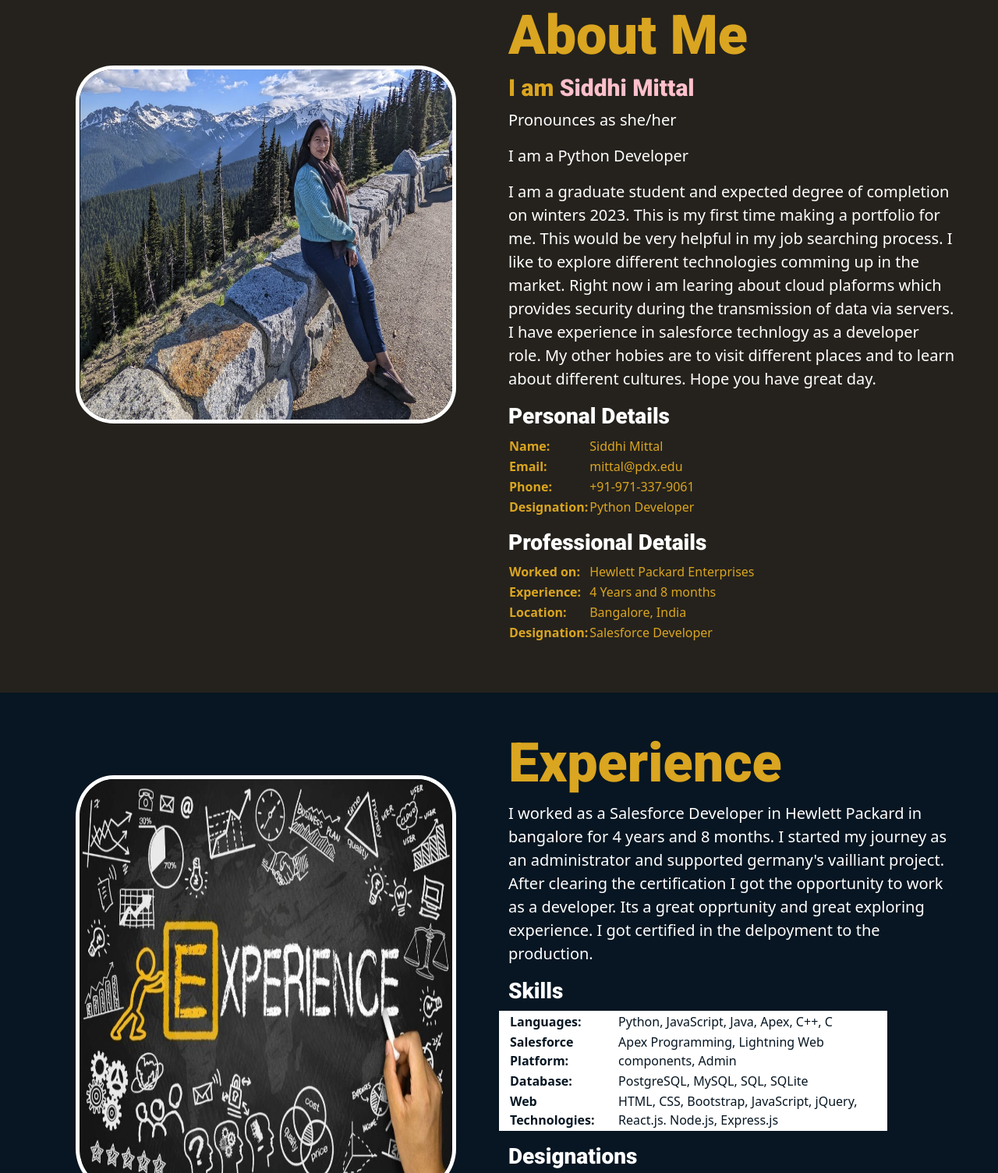
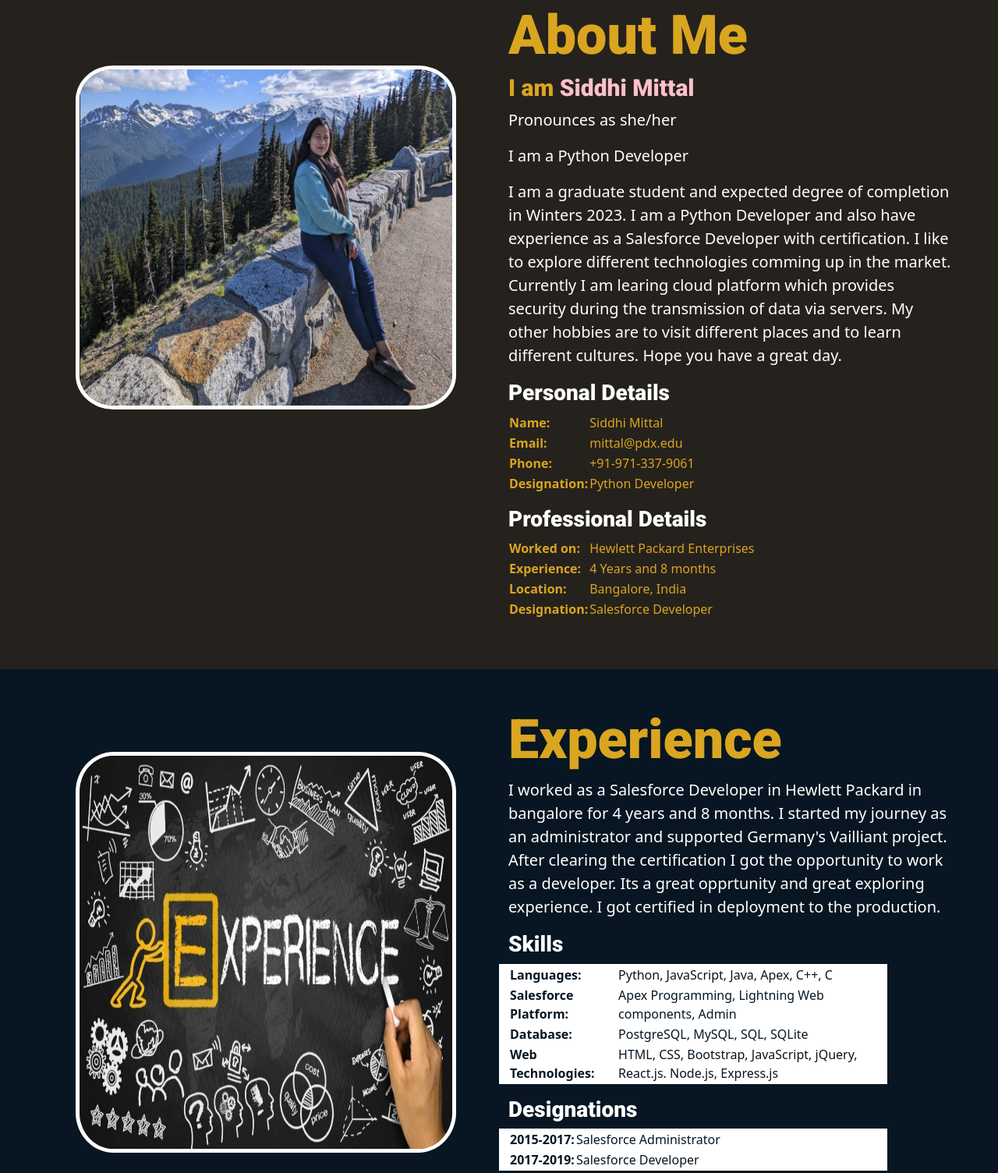
Before and after one commit to Siddhimittal/Siddhimittal.github.io, a plain HTML site: page index.html in a window 1280 px wide. Shown: the part 915-2419 px from the top of the page at 78% size. Drawn offline with nearby package versions, Linux system fonts and the light colour scheme.

Commit message:
corrected few spellings

```diff
--- a/index.html
+++ b/index.html
@@ -74,12 +74,10 @@
                     <h2 class="h2-intro"> I am <span>Siddhi Mittal</span></h2>
                     <p class="pronounces">Pronounces as she/her </p>
                     <p class="intro1">I am a Python Developer</p>
-                    <p class="intro2">I am a graduate student and expected degree of completion on winters 2023. This is my first
-                        time making a portfolio for me. This would be very helpful in my job searching process.
-                        I like to explore different technologies comming up in the market. Right now i am learing about
-                        cloud plaforms which provides security during the transmission of data via servers. I have experience
-                        in salesforce technlogy as a developer role. My other hobies are to visit different places and to
-                        learn about different cultures. Hope you have great day.
+                    <p class="intro2">I am a graduate student and expected degree of completion in Winters 2023. I am a Python Developer and
+                        also have experience as a Salesforce Developer with certification. I like to explore different technologies comming up
+                        in the market. Currently I am learing cloud platform which provides security during the transmission of data via servers.
+                        My other hobbies are to visit different places and to learn different cultures. Hope you have a great day.
                     </p>
                     <section class="row mt-3 mb-3">
                         <h3 class="personal">Personal Details</h3>
@@ -147,9 +145,9 @@
                 <div class="col-md-6">
                     <h1 class="heading-experience mt-5">Experience</h1>
                     <p class="experience-intro1">I worked as a Salesforce Developer in Hewlett Packard in bangalore for 4 years and 8 months.
-                        I started my journey as an administrator and supported germany's vailliant project. After clearing the certification
+                        I started my journey as an administrator and supported Germany's Vailliant project. After clearing the certification
                         I got the opportunity to work as a developer. Its a great opprtunity and great exploring experience. I got certified in
-                        the delpoyment to the production.
+                        deployment to the production.
                     </p>
                     <section class="row mt-3 mb-3">
                         <h3 class="skills">Skills</h3>
@@ -254,7 +252,7 @@
                     <div class="project-body">
                         <h4 class="heading-insideproject">Eventsites</h4>
                         <a href="https://github.com/agirayen/eventsites" class="btn btn-primary mb-2">Go To Code</a>
-                        <p>Worked in a group of 3 where we used node.js, express.js
+                        <p>Worked in a group of 3 where we used node.js, express.js,
                             docker to develop this running project. Contains all the details of
                             upcoming events.
                         </p>
```
